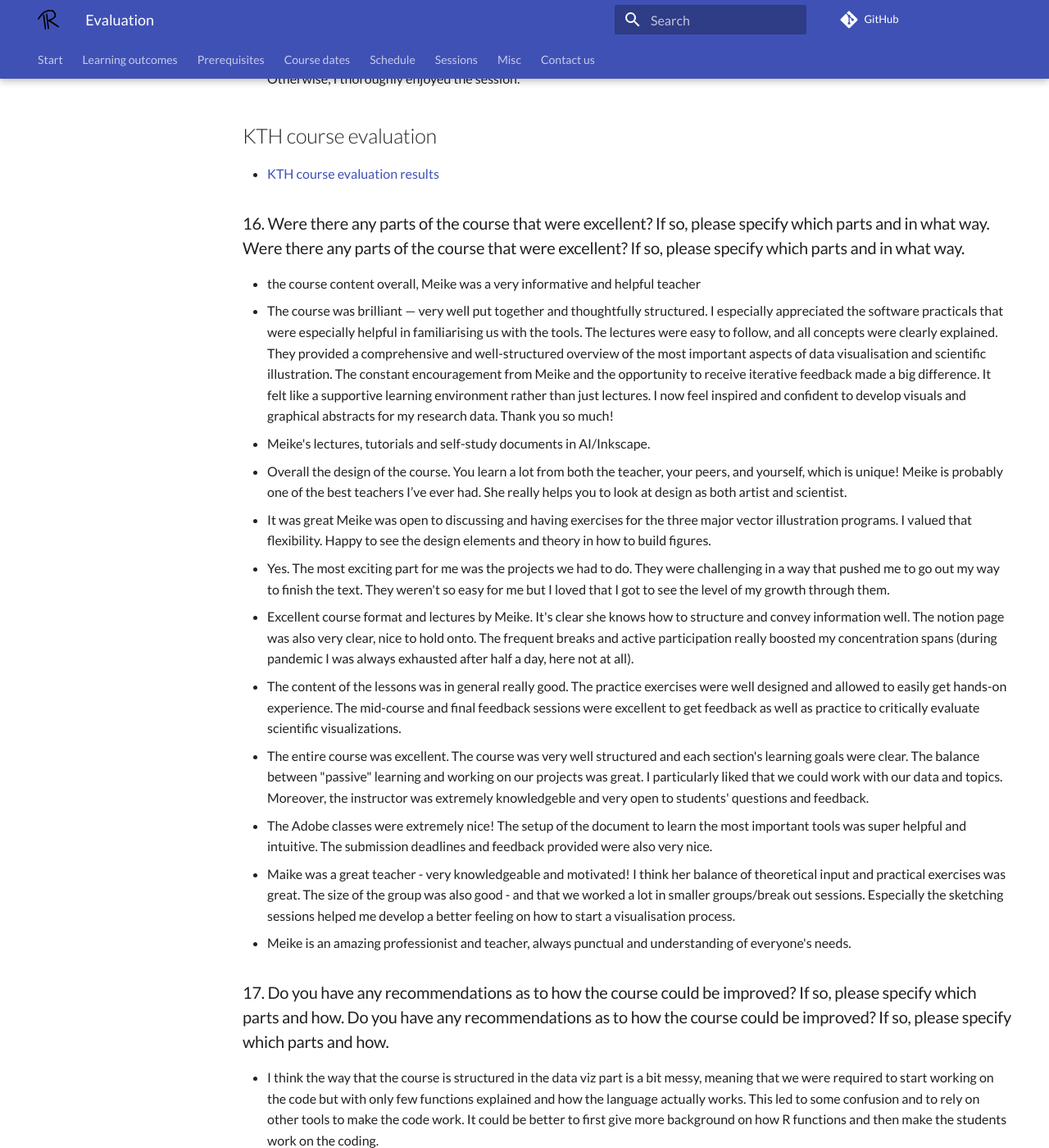
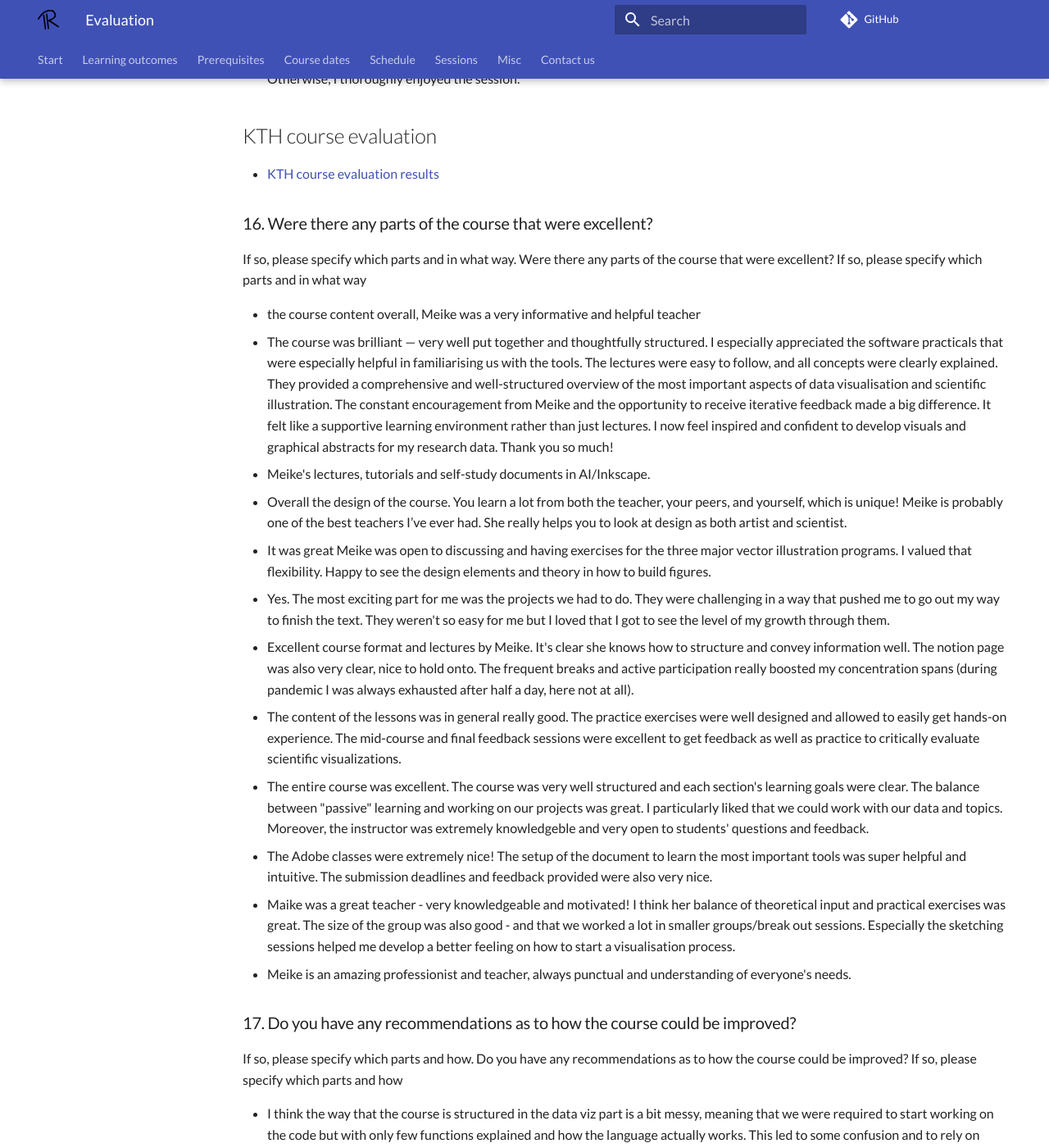
Before and after one commit to richelbilderbeek/intro_r_course, an MkDocs documentation site: the page built from docs/evaluations/20251003/README.md, in a window 1280 px wide and 1400 px high, scrolled down 2980 px. Shown: the whole window at 82% size. Built offline with MkDocs 1.6.1 and Material for MkDocs 9.7.7, drawn with Linux system fonts in a browser that asks for light colours; comment, search, counter and statistics services are not loaded.

Commit message:
Fix Markdown

```diff
--- a/docs/evaluations/20251003/README.md
+++ b/docs/evaluations/20251003/README.md
@@ -56,7 +56,11 @@
 
 - [KTH course evaluation results](kth_course_evaluation.pdf)
 
-### 16. Were there any parts of the course that were excellent? If so, please specify which parts and in what way. Were there any parts of the course that were excellent? If so, please specify which parts and in what way.
+### 16. Were there any parts of the course that were excellent?
+
+If so, please specify which parts and in what way.
+Were there any parts of the course that were excellent?
+If so, please specify which parts and in what way
 
 - the course content overall, Meike was a very informative and helpful teacher
 - The course was brilliant — very well put together and thoughtfully structured.
@@ -116,7 +120,11 @@
 - Meike is an amazing professionist and teacher,
   always punctual and understanding of everyone's needs.
 
-### 17. Do you have any recommendations as to how the course could be improved? If so, please specify which parts and how. Do you have any recommendations as to how the course could be improved? If so, please specify which parts and how.
+### 17. Do you have any recommendations as to how the course could be improved?
+
+If so, please specify which parts and how.
+Do you have any recommendations as to how the course could be improved?
+If so, please specify which parts and how
 
 - I think the way that the course is structured in the data viz part
   is a bit messy, meaning that we were required to start working
```
Also changed, not shown: docs/reflections/20251003/README.md (+2 -2 lines).
